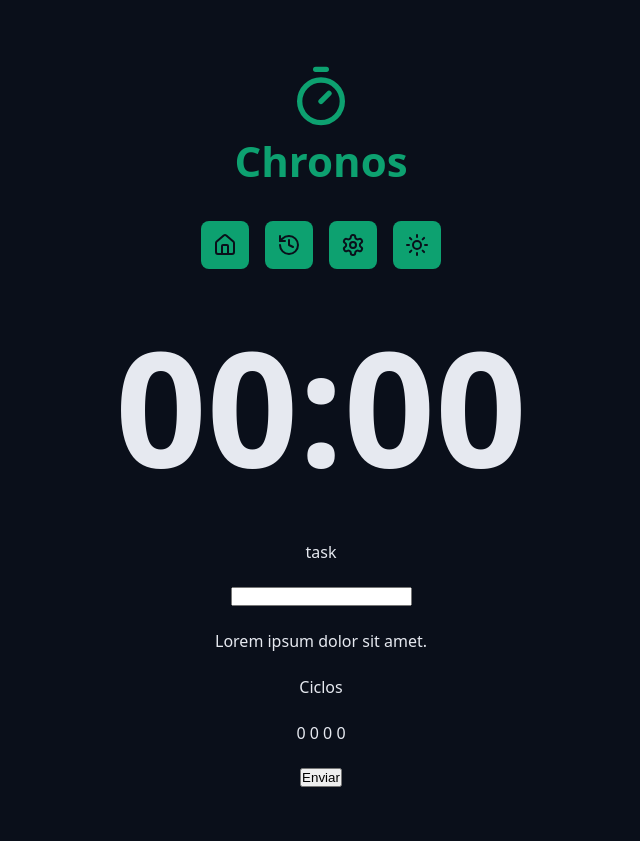
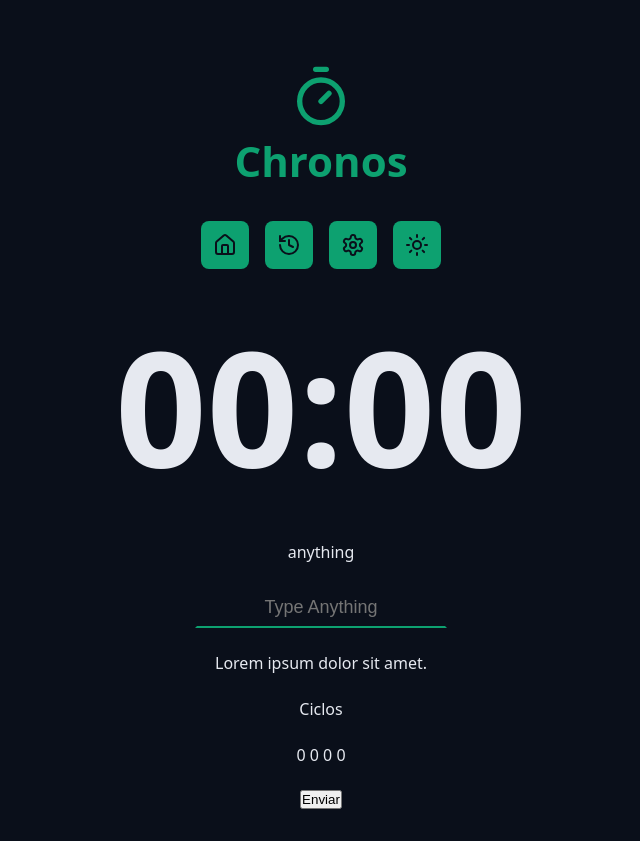
Before and after one commit to Bryan-OLima/chronos-pomodoro, a React app: page / in a window 1280 px wide. Shown: the whole page, without its empty margins (319-959 px from the left). Before the commit the page ends 819 px from the top, so only its background shows below. Built offline with nearby package versions, Linux system fonts and the light colour scheme; the HTML template or start-up script is replaced by a standard one.

Commit message:
DefaultInput component added

```diff
--- a/src/App.tsx
+++ b/src/App.tsx
@@ -5,6 +5,7 @@ import { Menu } from "./components/Menu";
 import "./styles/theme.css";
 import "./styles/global.css";
 import { CountDown } from "./components/CountDown";
+import { DefaultInput } from "./components/DefaultInput/Index";
 
 export const App = () => {
   return (
@@ -24,8 +25,13 @@ export const App = () => {
       <Container>
         <form className="form" action="">
           <div className="formRow">
-            <label htmlFor="input">task</label>
-            <input type="text" id="input" />
+            <DefaultInput
+              labelText="anything"
+              id="input"
+              type="text"
+              title="Titulo"
+              placeholder="Type Anything"
+            />
           </div>
 
           <div className="formRow">
--- /dev/null
+++ b/src/components/DefaultInput/Index.tsx
@@ -0,0 +1,20 @@
+import styles from "./styles.module.css";
+
+type DefaultInputProps = {
+  id: string;
+  labelText: string;
+} & React.ComponentProps<"input">;
+
+export const DefaultInput = ({
+  type,
+  id,
+  labelText,
+  ...rest
+}: DefaultInputProps) => {
+  return (
+    <>
+      <label htmlFor={id}>{labelText}</label>
+      <input className={styles.input} type={type} id={id} {...rest} />
+    </>
+  );
+};
--- /dev/null
+++ b/src/components/DefaultInput/styles.module.css
@@ -0,0 +1,31 @@
+.input {
+  background: transparent;
+  border: none;
+  outline: none;
+
+  text-align: center;
+  color: var(--text-default);
+
+  font-size: 1.8rem;
+  padding: 0.8rem;
+
+  border: 0.2rem solid transparent;
+  border-bottom: 0.2rem solid var(--primary);
+  transition: all 100ms ease-in-out;
+}
+
+.input:focus {
+  border: 0.2rem solid var(--primary);
+  border-radius: 0.8rem;
+}
+
+.input ::placeholder {
+  color: var(--gray-500);
+  font-size: 1.4rem;
+  font-style: italic;
+}
+
+.input:disabled {
+  border-bottom: 0.2rem solid var(--disabled);
+  color: var(--text-muted);
+}
```
